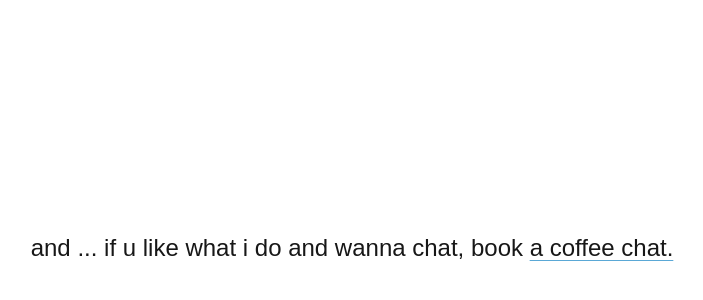
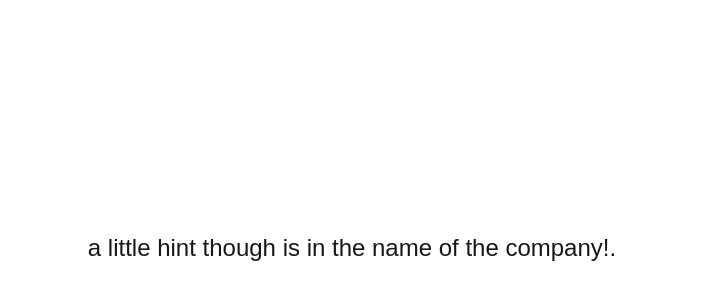
Before and after one commit to sunghoonsh3/simple-thinking, a Next.js app: page /about in a window 1280 px wide. Shown: the part 9840-10140 px from the top of the page, without its empty margins (288-991 px from the left). Built offline with nearby package versions, Linux system fonts and the light colour scheme; a web font is replaced by a local one.

Commit message:
about update

```diff
--- a/app/about/page.jsx
+++ b/app/about/page.jsx
@@ -89,8 +89,15 @@ export default function About() {
     h-screen w-full flex flex-col justify-center text-center items-center"
       >
         <p className="pb-2 sm:pb-0">
-          i also run a venture-backed startup, atti, a platform that connects
-          internationals in the us!
+          i am currently building planarian.ai. it's in stealth mode.
+        </p>
+      </section>
+      <section
+        className="
+    h-screen w-full flex flex-col justify-center text-center items-center"
+      >
+        <p className="pb-2 sm:pb-0">
+          a little hint though is in the name of the company!.
         </p>
       </section>
       <section
```
